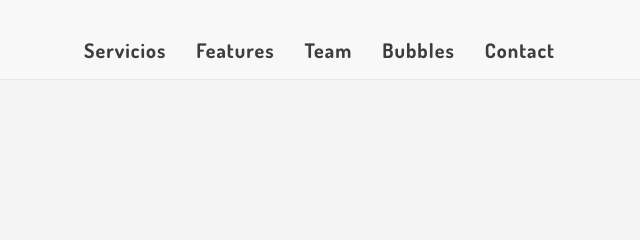
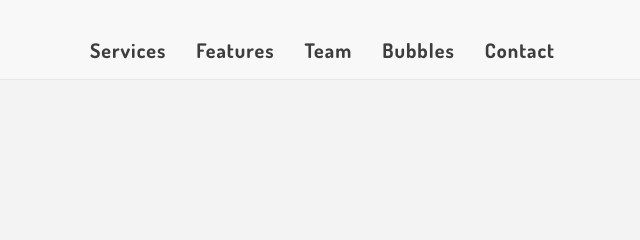
Before and after one commit to ThiagoMariuzza/PasionCreativa, a plain HTML site: page index.html in a window 1280 px wide. Shown: the top 240 px of the page, 640-1280 px from the left. Drawn offline with nearby package versions, Linux system fonts and the light colour scheme; a script that the page names is missing.

Commit message:
nav update

```diff
--- a/index.html
+++ b/index.html
@@ -39,7 +39,8 @@
 
                             <li><a class="page-scroll" href="#us"></a>Nosotros</li>
 -->
-                            <li><a class="page-scroll" href="#servicios">Servicios</a></li>
+                            <li><a class="page-scroll" href="#servicios">Services</a></li>
+
                             <li><a class="page-scroll" href="#features">Features</a></li>
                             <!--
                             <li><a class="page-scroll" href="#features-2">Features2</a></li>
```
